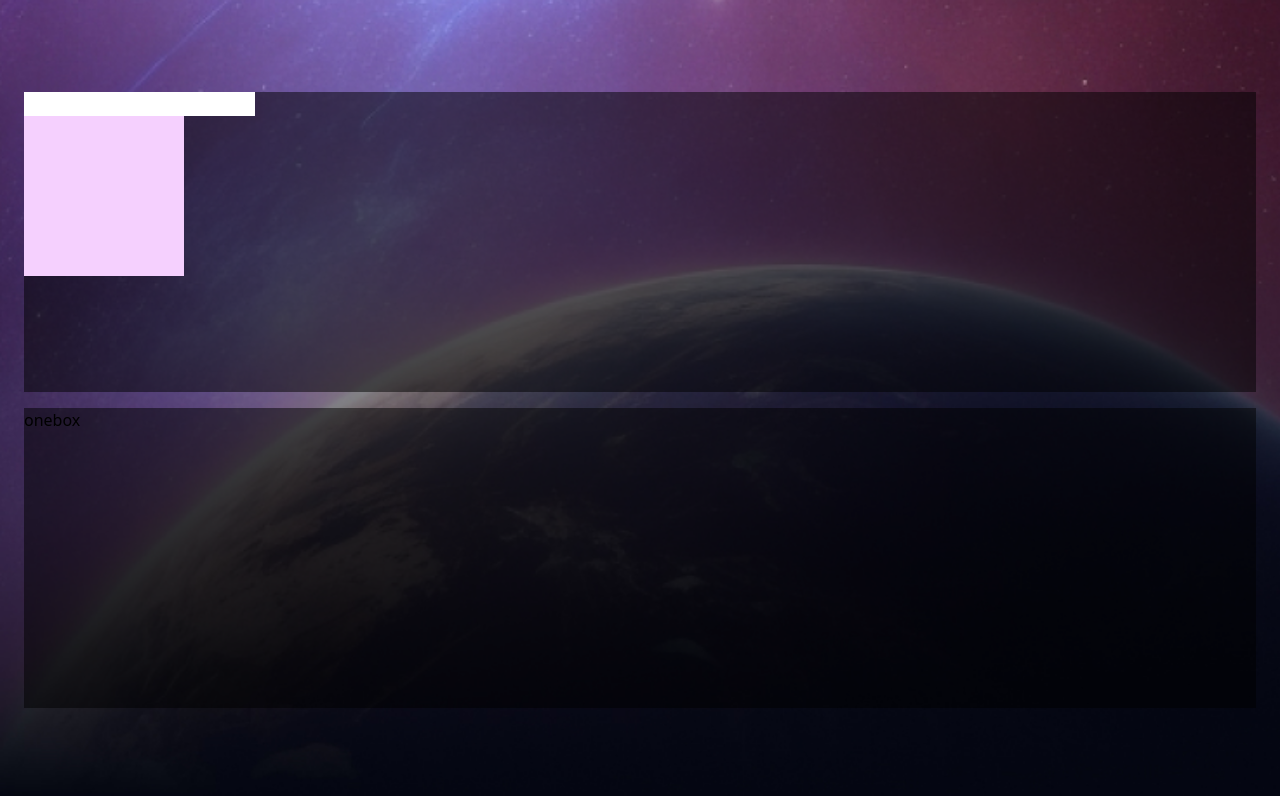
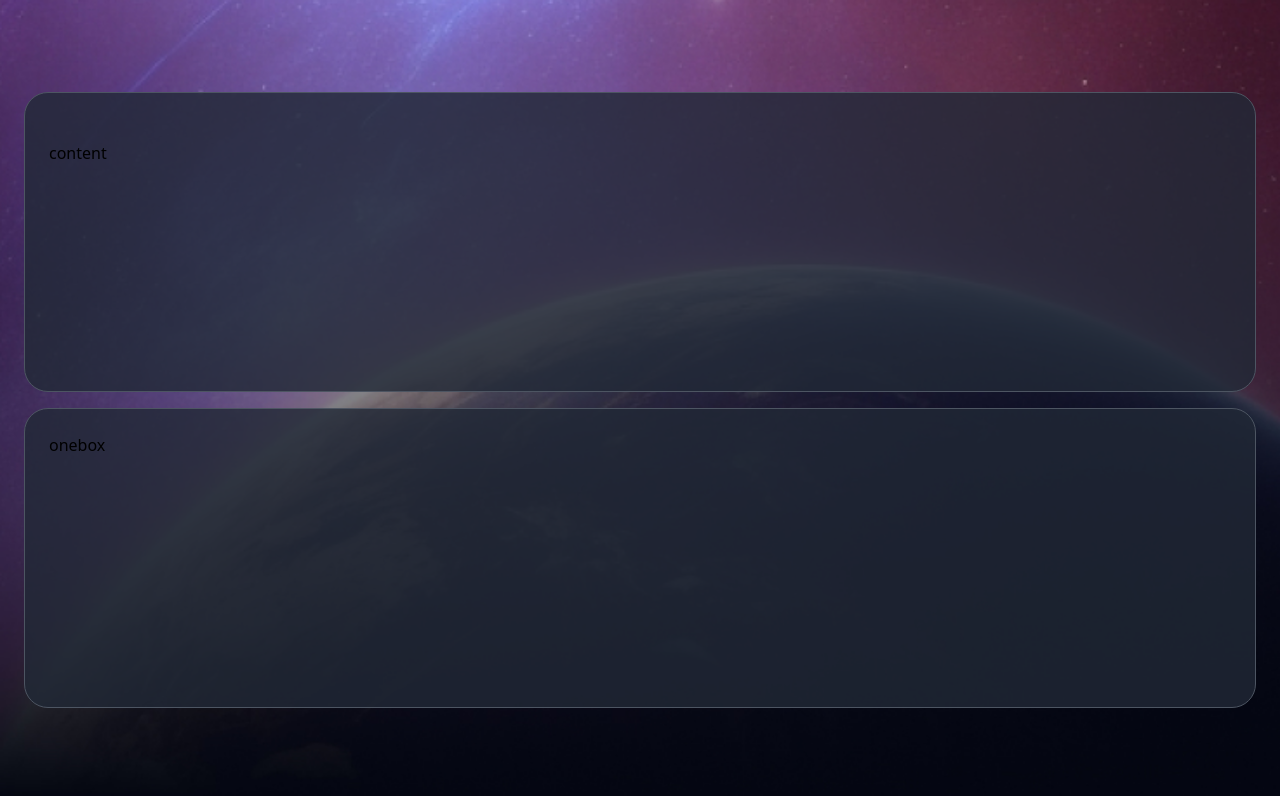
Before and after one commit to unaygney/devChallanges, a Next.js app in the folder translate-app/: page / in a window 1280 px wide. Shown: the top 796 px of the page. Built offline with nearby package versions, Linux system fonts and the light colour scheme.

Commit message:
added button components

```diff
--- a/translate-app/app/layout.tsx
+++ b/translate-app/app/layout.tsx
@@ -1,7 +1,6 @@
 import type { Metadata } from "next";
 import { DM_Sans } from "next/font/google";
 import "./globals.css";
-import { MyContextProvider } from "@/context/DataProvider";
 
 const DM_SANS = DM_Sans({ subsets: ["latin"] });
 
@@ -17,7 +16,6 @@ export default function RootLayout({
 }) {
   return (
     <html lang="en">
-      <MyContextProvider>
       <body
         className={
           (DM_SANS.className,
@@ -26,7 +24,6 @@ export default function RootLayout({
       >
         {children}
       </body>
-      </MyContextProvider>
     </html>
   );
 }
--- a/translate-app/app/page.tsx
+++ b/translate-app/app/page.tsx
@@ -1,8 +1,11 @@
 import HomeContainer from "@/containers/HomeContainer";
+import { MyContextProvider } from "@/containers/context/DataProvider";
 export default function Home() {
   return (
     <main className="w-full h-full">
-      <HomeContainer />
+      <MyContextProvider>
+        <HomeContainer />
+      </MyContextProvider>
     </main>
   );
 }
--- /dev/null
+++ b/translate-app/components/Button/index.tsx
@@ -0,0 +1,14 @@
+import React from "react";
+import { clsx } from "clsx";
+
+interface ButtonProps {
+  title: string;
+  className?: string;
+  type: "Primary" | "Secondary" | "Success";
+}
+
+function Button({ title, className, type }: ButtonProps) {
+  return <button className={clsx("text-base font-medium ")}>{title}</button>;
+}
+
+export default Button;
--- a/translate-app/containers/HomeContainer/index.jsx
+++ /dev/null
@@ -1,24 +0,0 @@
-"use client";
-import React from "react";
-import { useMyContext } from "@/context/DataProvider";
-
-function HomeContainer() {
-  const { search, setSearch, value } = useMyContext();
-  console.log(value);
-  return (
-    <div className="w-full h-full flex flex-col justify-center items-center gap-4 px-6">
-      <div className="bg-black bg-opacity-50 w-full h-[300px]">
-        <input
-          type="text"
-          value={search}
-          onChange={(e) => setSearch(e.target.value)}
-        />
-        <div className="bg-fuchsia-200 w-40 h-20">{search}</div>
-        <div className="bg-fuchsia-200 w-40 h-20">{value}</div>
-      </div>
-      <div className="bg-black bg-opacity-50 w-full h-[300px]">onebox</div>
-    </div>
-  );
-}
-
-export default HomeContainer;
--- /dev/null
+++ b/translate-app/containers/HomeContainer/index.tsx
@@ -0,0 +1,30 @@
+"use client";
+import React from "react";
+import { useMyContext } from "@/containers/context/DataProvider";
+import Button from "@/components/Button";
+
+function HomeContainer() {
+  const { search, setSearch, value } = useMyContext();
+  console.log(value);
+  return (
+    <div className="w-full h-full flex flex-col justify-center items-center gap-4 px-6">
+      <div className="bg-[#212936cc] bg-opacity-80 w-full h-[300px] border border-[#4D5562] border-solid rounded-3xl p-6">
+        <div>
+          <Button title={false} type="guney" />
+        </div>
+        <div>content</div>
+        {/* <input
+          type="text"
+          value={search}
+          onChange={(e) => setSearch(e.target.value)}
+        /> */}
+      </div>
+
+      <div className="bg-[#212936cc] bg-opacity-80 w-full h-[300px] border border-[#4D5562] border-solid rounded-3xl p-6">
+        onebox
+      </div>
+    </div>
+  );
+}
+
+export default HomeContainer;
--- a/translate-app/context/DataProvider.tsx
+++ b/translate-app/containers/context/DataProvider.tsx
@@ -11,6 +11,8 @@ import { useDebounce } from "use-debounce";
 
 interface MyContextType {
   search: string;
+  setSearch: React.Dispatch<React.SetStateAction<string>>;
+  value: string;
 }
 
 interface MyContextProviderProps {
@@ -20,7 +22,7 @@ interface MyContextProviderProps {
 const MyContext = createContext<MyContextType | undefined>(undefined);
 
 export const MyContextProvider: FC<MyContextProviderProps> = ({ children }) => {
-  const [search, setSearch] = useState("");
+  const [search, setSearch] = useState("Hello,how are you?");
   const [value] = useDebounce(search, 1000);
 
   const sharedData: MyContextType = useMemo(
--- a/translate-app/package.json
+++ b/translate-app/package.json
@@ -9,6 +9,7 @@
     "lint": "next lint"
   },
   "dependencies": {
+    "clsx": "^2.0.0",
     "next": "14.0.3",
     "react": "^18",
     "react-dom": "^18",
```
Also changed, not shown: 1 other file (tests, documents, lock files or other folders). Lines whose indentation alone changed are shown as unchanged.
